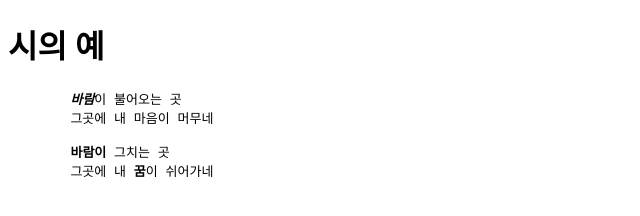
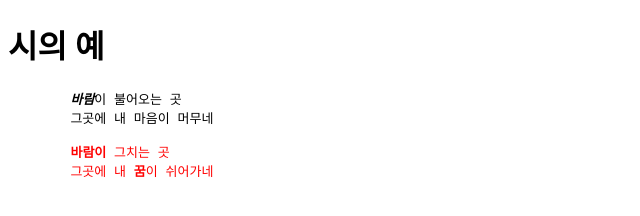
Before and after one commit to Kuakaen/wonju, a plain HTML site: page index.html in a window 1280 px wide. Shown: the whole page, without its empty margins (0-640 px from the left). Drawn offline with Linux system fonts and the light colour scheme.

Commit message:
Update index.html

```diff
--- a/index.html
+++ b/index.html
@@ -11,8 +11,8 @@
         <em><b>바람</b></em>이 불어오는 곳
         그곳에 내 마음이 머무네
 
-        <b>바람이 </b>그치는 곳
-        그곳에 내 <strong>꿈</strong>이 쉬어가네
+        <span style="color:red;"><b>바람이 </b>그치는 곳
+        그곳에 내 <strong>꿈</strong>이 쉬어가네 </span>
     </pre>
 </body>
 </html>
```
